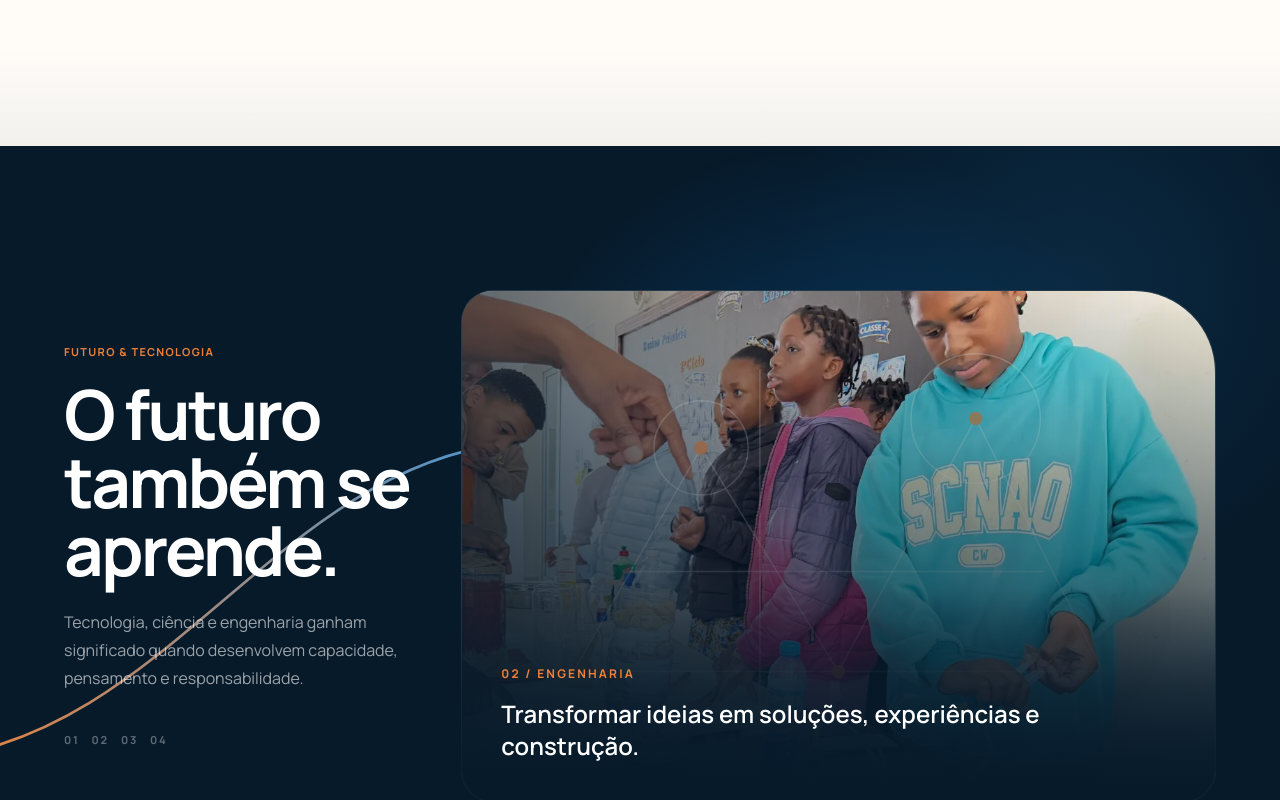
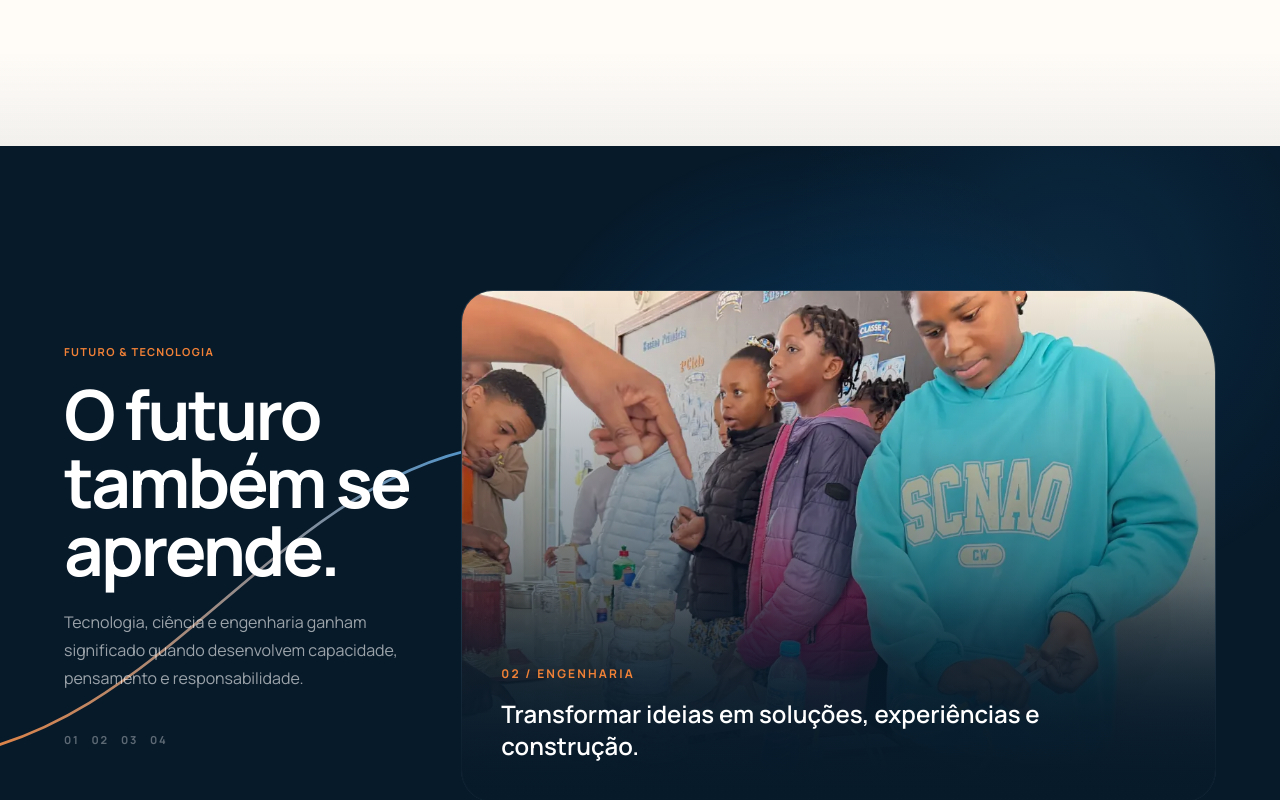
Before and after one commit to rightware-corporations/educore-colegio_universo_dos_sonhos, a React (Vite) app in the folder frontend/: page / in a window 1280 px wide. Shown: the part 5334-6134 px from the top of the page. Built offline with nearby package versions, Linux system fonts and the light colour scheme.

Commit message:
fix(colus): remove persistent Engineering mock overlay and move signal node along drawn path

```diff
--- a/frontend/src/components/landing/FuturoSection.tsx
+++ b/frontend/src/components/landing/FuturoSection.tsx
@@ -1,4 +1,4 @@
-import { motion, useMotionValueEvent, useReducedMotion, useScroll, useTransform } from "framer-motion";
+import { motion, useMotionValue, useMotionValueEvent, useReducedMotion, useScroll, useTransform } from "framer-motion";
 import { useRef, useState } from "react";
 import { LandingMedia } from "./LandingMedia";
 
@@ -7,36 +7,24 @@ const MEDIA_ROOT = "/media/colus/landing/colus-assets-final-v03";
 function EngineeringDevice() {
   return (
     <div className="relative h-full w-full overflow-hidden bg-colus-ink">
-      {/* Approved school activity photograph, not a claim of a specific engineering event. */}
+      {/* Validated COLUS activity photo. The engineering-specific illustration
+          remains in the signal field outside the media window, not over faces. */}
       <LandingMedia
         kind="image"
         src={`${MEDIA_ROOT}/03-aprender/criar/COLUS-APRENDER-CRIAR-001.webp`}
         alt="Alunos em atividade prática de criação e experimentação"
         className="object-[center_25%]"
       />
-      <div className="pointer-events-none absolute inset-0 bg-gradient-to-r from-colus-ink/65 via-colus-ink/20 to-transparent" />
-      <svg viewBox="0 0 720 520" className="pointer-events-none absolute inset-0 h-full w-full opacity-65" aria-hidden="true">
-        <g fill="none" stroke="rgba(248,251,253,.38)" strokeWidth="1.5">
-          <path d="M90 388 L220 160 L360 388 Z" />
-          <path d="M360 388 L500 130 L630 388 Z" />
-          <circle cx="220" cy="160" r="48" />
-          <circle cx="500" cy="130" r="66" />
-          <path d="M148 286 H570" />
-          <path d="M280 80 V450" />
-        </g>
-        <g fill="#F18136">
-          <circle cx="220" cy="160" r="7" />
-          <circle cx="360" cy="388" r="7" />
-          <circle cx="500" cy="130" r="7" />
-        </g>
-      </svg>
-      <div className="absolute bottom-8 left-8 h-px w-28 bg-gradient-to-r from-colus-orange/70 to-transparent" aria-hidden="true" />
+      <div className="pointer-events-none absolute inset-0 bg-gradient-to-t from-colus-ink/60 via-transparent to-transparent" />
     </div>
   );
 }
 
 export function FuturoSection() {
   const ref = useRef<HTMLElement>(null);
+  const signalPathRef = useRef<SVGPathElement>(null);
+  const pointerX = useMotionValue(-80);
+  const pointerY = useMotionValue(690);
   const reduceMotion = useReducedMotion();
 
   const { scrollYProgress } = useScroll({
@@ -52,6 +40,12 @@ export function FuturoSection() {
   useMotionValueEvent(scrollYProgress, "change", (latest) => {
     const next = latest >= 0.70 ? 3 : latest >= 0.48 ? 2 : latest >= 0.30 ? 1 : 0;
     setActiveScene((current) => current === next ? current : next);
+    const path = signalPathRef.current;
+    if (path) {
+      const point = path.getPointAtLength(latest * path.getTotalLength());
+      pointerX.set(point.x);
+      pointerY.set(point.y);
+    }
   });
   const fieldLength = useTransform(scrollYProgress, [0.02, 0.95], [0, 1]);
 
@@ -157,6 +151,7 @@ export function FuturoSection() {
 
           <svg viewBox="0 0 1440 900" className="pointer-events-none absolute inset-0 h-full w-full" aria-hidden="true">
             <motion.path
+              ref={signalPathRef}
               d="M-80 690 C230 660 340 270 700 340 C1010 400 1040 120 1520 200"
               fill="none"
               stroke="url(#signalGradient)"
@@ -164,6 +159,10 @@ export function FuturoSection() {
               strokeLinecap="round"
               style={{ pathLength: reduceMotion ? 1 : fieldLength }}
             />
+            <motion.g style={{ x: pointerX, y: pointerY }} aria-hidden="true">
+              <circle r="13" fill="#F18136" fillOpacity="0.14" />
+              <circle r="6" fill="#F18136" stroke="#FFF8EF" strokeWidth="1.5" />
+            </motion.g>
             <defs>
               <linearGradient id="signalGradient" x1="0" y1="0" x2="1" y2="0">
                 <stop offset="0%" stopColor="#F18136" />
```
